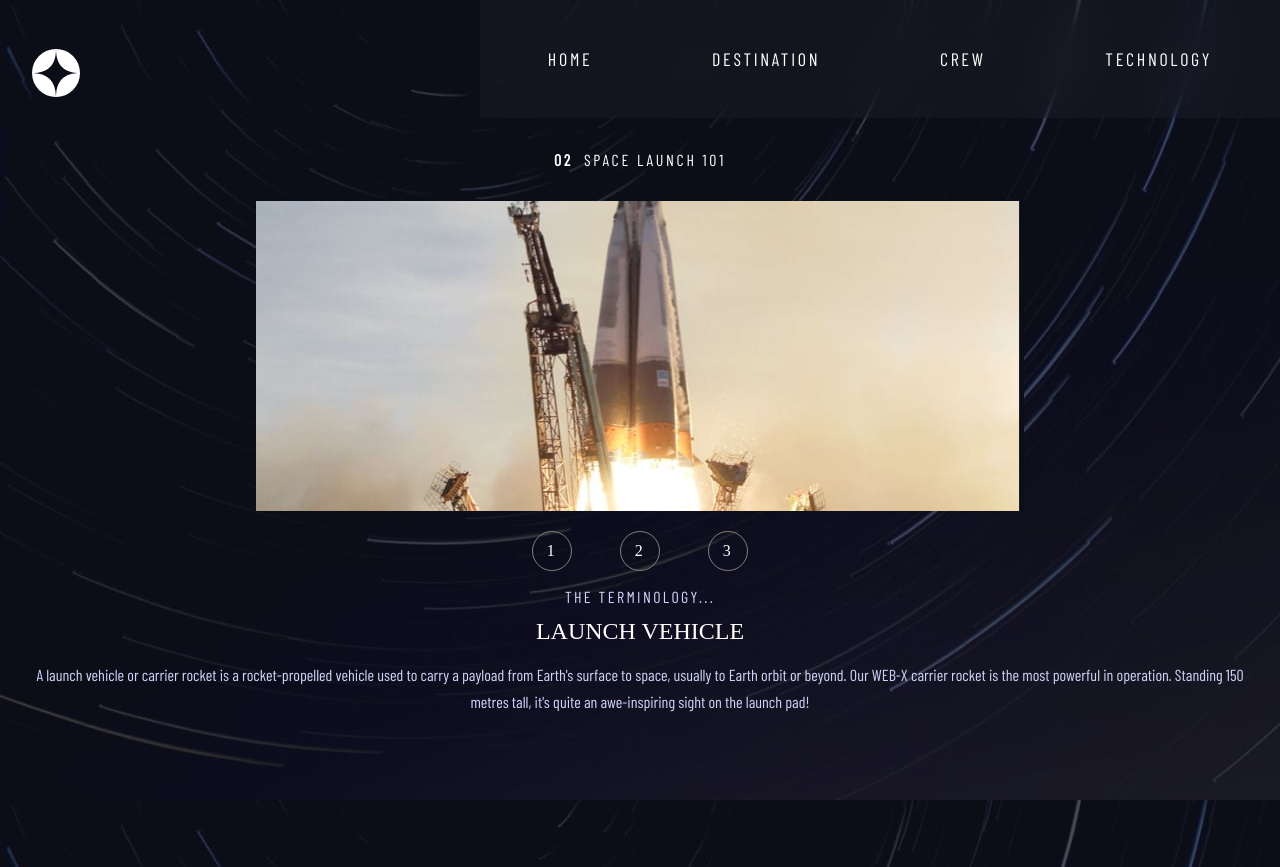
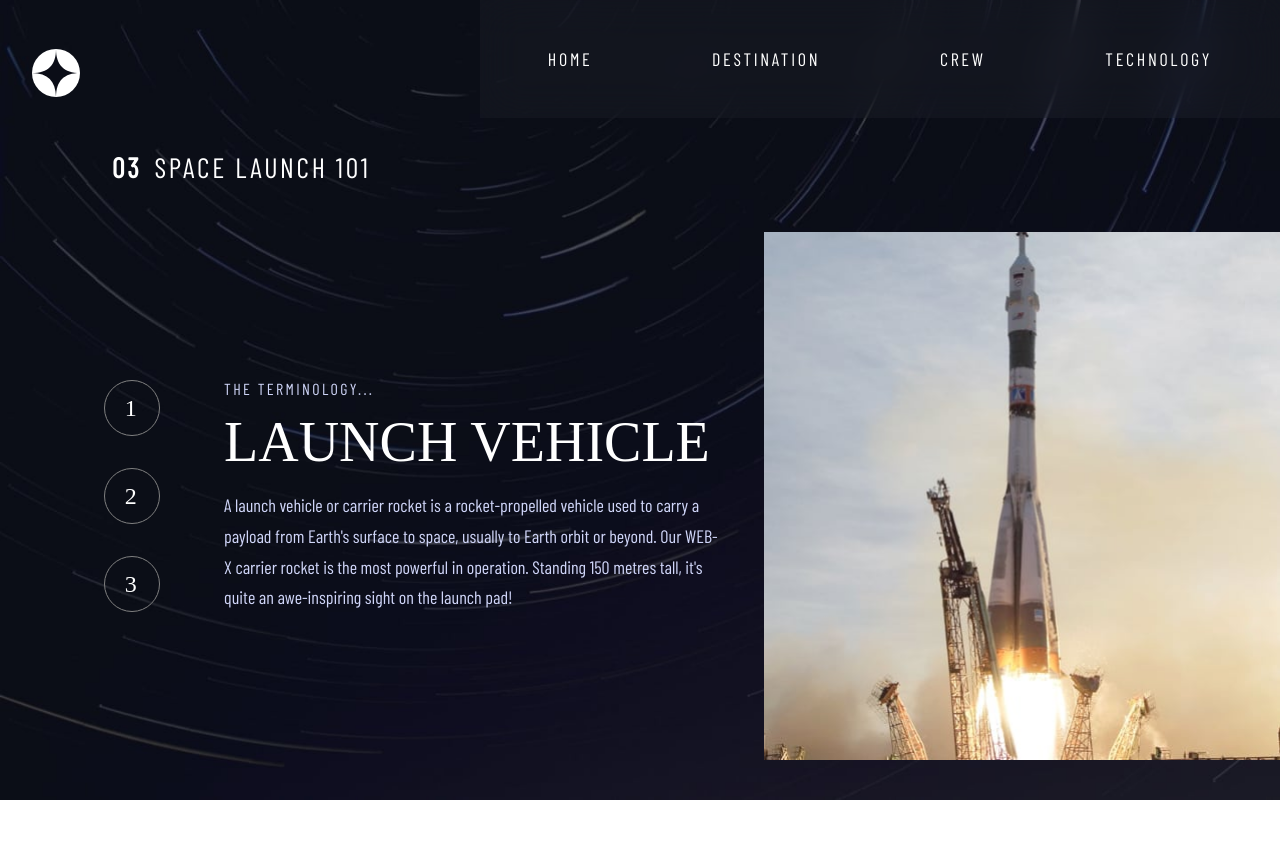
Before and after one commit to mercadorico/space-tourism, a React (Create React App) app: page /technology in a window 1280 px wide. After the commit the page ends 800 px from the top, so only its background shows below. Built offline with nearby package versions, Linux system fonts and the light colour scheme; a web font is replaced by a local one.

Commit message:
Style technology page for desktop/laptop.

```diff
--- a/src/assets/exportTechnology.js
+++ b/src/assets/exportTechnology.js
@@ -1,3 +1,7 @@
 export {default as Launch_Vehicle} from './technology/image-launch-vehicle-landscape.jpg';
 export {default as Space_Capsule} from './technology/image-space-capsule-landscape.jpg';
 export {default as Spaceport} from './technology/image-spaceport-landscape.jpg';
+
+export {default as Launch_Vehicle_Portrait} from './technology/image-launch-vehicle-portrait.jpg';
+export {default as Space_Capsule_Portrait} from './technology/image-space-capsule-portrait.jpg';
+export {default as Spaceport_Portrait} from './technology/image-spaceport-portrait.jpg';
--- a/src/components/technology/Technology.jsx
+++ b/src/components/technology/Technology.jsx
@@ -12,11 +12,12 @@ function Technology(props) {
 
     return (
         <div>
-            <div className='technology__header'><strong>02</strong> SPACE LAUNCH 101</div>
+            <div className='technology__header'><strong>03</strong> SPACE LAUNCH 101</div>
 
             <div className='technology__flex-container'>
                 <div className='technology__img-container'>
                     <img className='landscape' src={technologyDetails[0].img_landscape} alt='crew-img'/>
+                    <img className='portrait' src={technologyDetails[0].img_portrait} alt='crew-img'/>
                 </div>
 
                 <div className='button__flex-container'>
--- a/src/components/technology/exportDetails.js
+++ b/src/components/technology/exportDetails.js
@@ -1,19 +1,22 @@
-import {Launch_Vehicle, Space_Capsule, Spaceport} from '../../assets/exportTechnology';
+import {Launch_Vehicle, Space_Capsule, Spaceport, Launch_Vehicle_Portrait, Space_Capsule_Portrait, Spaceport_Portrait} from '../../assets/exportTechnology';
 
 const vehicleDetails = {
     img_landscape: Launch_Vehicle,
+    img_portrait: Launch_Vehicle_Portrait,
     name: 'LAUNCH VEHICLE',
     description: "A launch vehicle or carrier rocket is a rocket-propelled vehicle used to carry a payload from Earth's surface to space, usually to Earth orbit or beyond. Our WEB-X carrier rocket is the most powerful in operation. Standing 150 metres tall, it's quite an awe-inspiring sight on the launch pad!"
 }
 
 const capsuleDetails = {
     img_landscape: Space_Capsule,
+    img_portrait: Space_Capsule_Portrait,
     name: 'SPACE CAPSULE',
     description: "A space capsule is an often-crewed spacecraft that uses a blunt-body reentry capsule to reenter the Earth's atmosphere without wings. Our capsule is where you'll spend your time during the flight. It includes a space gym, cinema, and plenty of other activities to keep you entertained."
 }
 
 const portDetails = {
     img_landscape: Spaceport,
+    img_portrait: Spaceport_Portrait,
     name: 'SPACE PORT',
     description: "A spaceport or cosmodrome is a site for launching (or receiving) spacecraft, by analogy to the seaport for ships or airport for aircraft. Based in the famous Cape Canaveral, our spaceport is ideally situated to take advantage of the Earth’s rotation for launch."
 }
--- a/src/components/technology/technology.css
+++ b/src/components/technology/technology.css
@@ -26,6 +26,10 @@ body.technology {
 
 .technology__img-container > img {
     max-width: 100%;
+}
+
+.portrait {
+    display: none;
 }
 
 .button__flex-container {
@@ -84,6 +88,10 @@ body.technology {
         font-size: 1.25rem;
         text-align: start;
         margin-left: 2rem;
+    }
+
+    .portrait {
+        display: none;
     }
 
     .technology__button {
@@ -152,10 +160,68 @@ body.technology {
         -o-background-size: cover;
         background-size: cover;
     }
+
+    .technology__header {
+        font-size: 1.75rem;
+        text-align: start;
+        margin-left: 7rem;
+    }
+
+    .landscape {
+        display: none;
+    }
+
+    .portrait {
+        min-width: 32rem;
+        min-height: 33rem;
+        display: block;
+        margin: 0;
+    }
+
+    .technology__flex-container {
+        flex-direction: row-reverse;
+        align-items: center;
+        gap: 2.5rem;
+    }
+
+    .button__flex-container {
+        display: flex;
+        flex-direction: column;
+        gap: 2rem;
+        order: 1;
+        margin-left: 5rem;
+    }
+
+    .technology__button {
+        min-width: 3.5rem;
+        min-height: 3.5rem;
+        font-size: 1.5rem;
+    }
+
+    .details__flex-container {
+        display: flex;
+        flex-direction: column;
+        flex: 1;
+        text-align: start;
+        justify-content: center;
+    }
+
+    .terminology {
+        font-size: 1rem;
+    }
+
+    .technology__name {
+        font-size: 3.5rem;
+    }
+
+    .description {
+        padding: 0;
+        font-size: 1.125rem;
+    }
 }
 
 /* when width gets larger than 1900px */
-@media only screen and (min-width: 1900px) {
+@media only screen and (min-width: 1600px) {
     /* For large desktop, laptop */
     body.technology {
         background: url('../../assets/technology/background-technology-desktop.jpg') no-repeat center center fixed;
@@ -167,4 +233,21 @@ body.technology {
         padding-left: 3.475rem;
         padding-top: 2.5rem;
     }
+
+    .technology__flex-container {
+        gap: 5rem;
+    }
+
+    .portrait {
+        min-width: 35rem;
+        min-height: 36rem;
+    }
+
+    .button__flex-container {
+        margin-left: 7rem;
+    }
+
+    .description {
+        padding-right: 10rem;
+    }
 }
```
